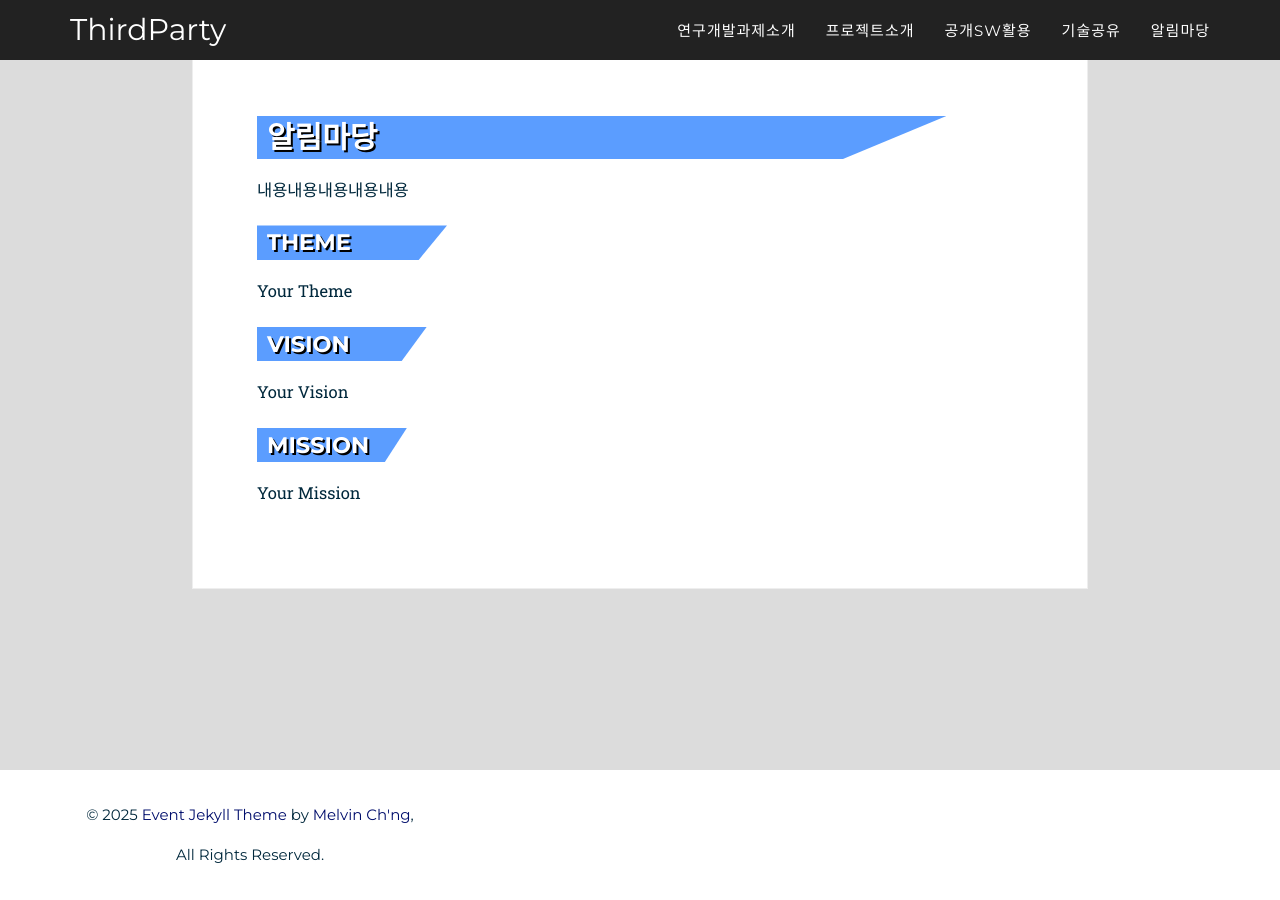
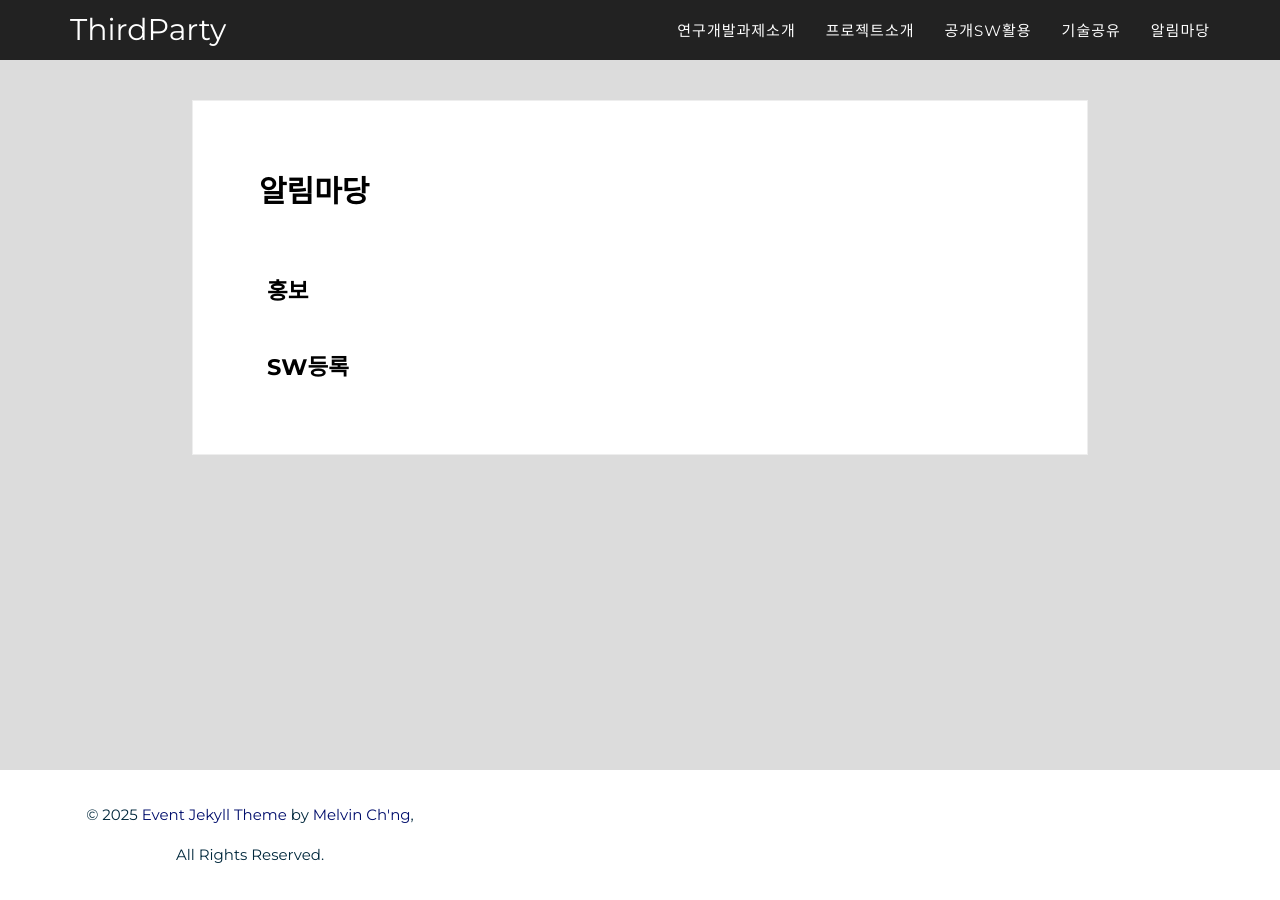
Before and after one commit to ThirdActiveDataExTech/ThirdActiveDataExTech.github.io, a Jekyll site: the page built from 2016_pages/announcement.html, in a window 1280 px wide. Built offline with Jekyll 4.4.1, drawn with Linux system fonts in a browser that asks for light colours; some web fonts are replaced.

Commit message:
[알림마당 탭 수정]
- 내용추가

```diff
--- a/2016_pages/announcement.html
+++ b/2016_pages/announcement.html
@@ -4,36 +4,9 @@ permalink: /announcement
 title: 알림마당
 ---
 <!--background color-->
-<script type="text/javascript">
-    document.write ('<body style="background: Gainsboro fixed;">')
-</script>
-
-<div class="black-frame about">
-    <h1>{{ page.title }}</h1>
-
-    <div class="icon-about">
-        <p>
-            내용내용내용내용내용
-        </p>
-    </div>
-
-    <h2 class="first">Theme</h2>
-
-    <p>
-        Your Theme
-    </p>
-
-    <h2 class="second">Vision</h2>
-
-    <p>
-        Your Vision
-    </p>
-
-    <h2 class="third">Mission</h2>
-
-    <p>
-        Your Mission
-    </p>
-
-
+<body style="background: Gainsboro no-repeat fixed center;">
+<div class="event black-frame">
+    <h1 class="title">{{ page.title }}</h1>
+    <h2>홍보</h2>
+    <h2>sw등록</h2>
 </div>
```
